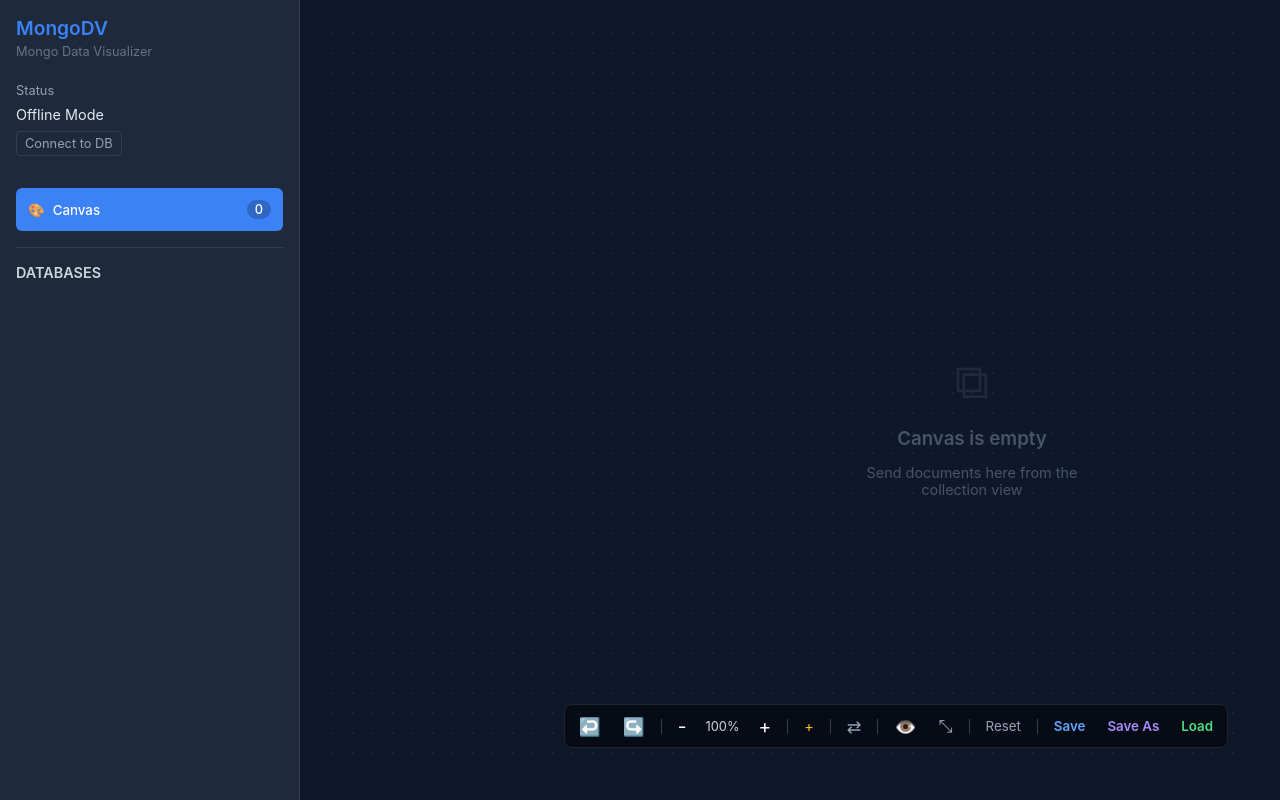
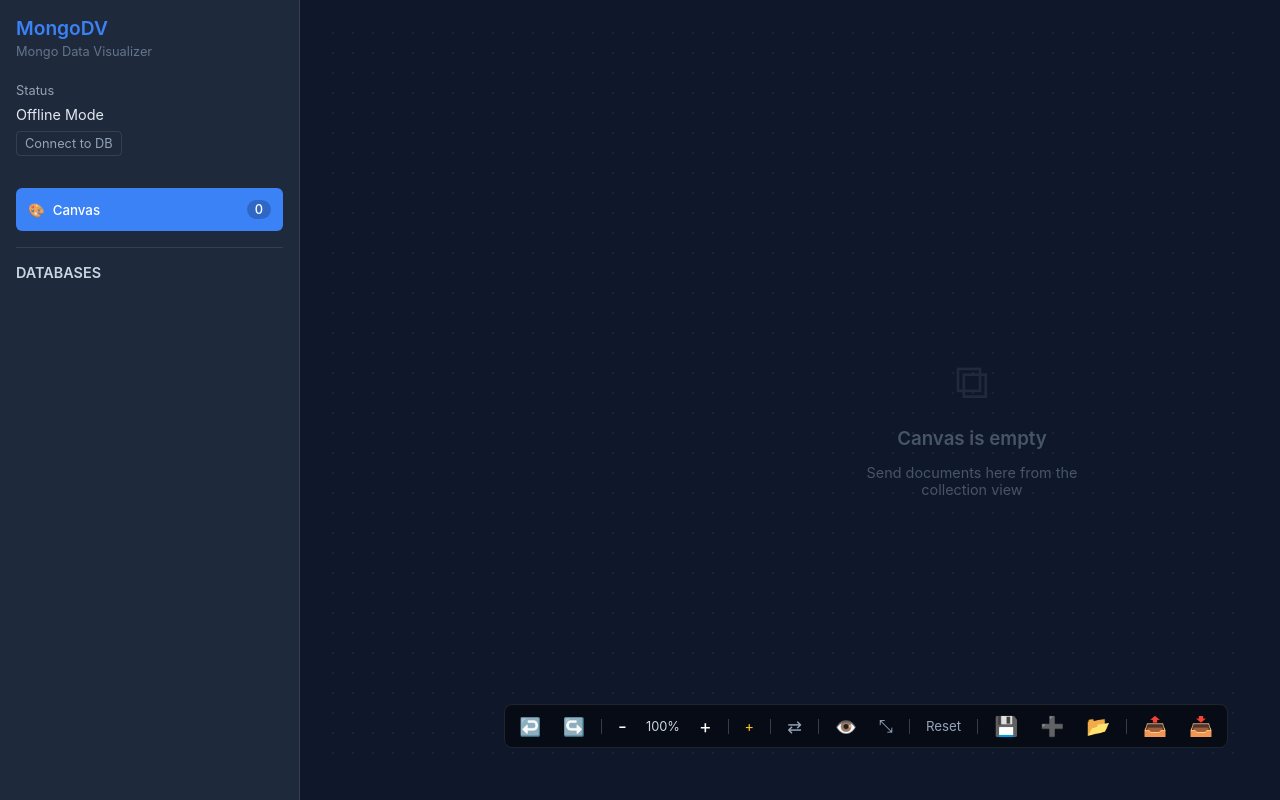
Before and after one commit to michaeljamesrojas/MongoDV, a React (Vite) app in the folder client/: page / in a window 1280 px wide. Both pictures are taken after a click on the button "Open Visualizer Canvas (Offline)". Built offline with nearby package versions, Linux system fonts and the light colour scheme.

Commit message:
export and import

```diff
--- a/client/src/App.jsx
+++ b/client/src/App.jsx
@@ -648,6 +648,104 @@ function App() {
     setSaveLoadModalState(prev => ({ ...prev, savedList: list }));
   };
 
+  const getExportData = () => {
+    const snapshot = getCanvasSnapshot(true); // Include view state
+    // Convert Sets to Arrays for JSON serialization
+    return {
+      ...snapshot,
+      markedSources: Array.from(snapshot.markedSources),
+      highlightedFields: Array.from(snapshot.highlightedFields),
+      hoistedFields: Array.from(snapshot.hoistedFields)
+    };
+  };
+
+  const handleExport = async () => {
+    // Feature Check: File System Access API (Browser Native Save Dialog)
+    if ('showSaveFilePicker' in window) {
+      try {
+        const exportData = getExportData();
+        const data = JSON.stringify(exportData, null, 2);
+        const blob = new Blob([data], { type: 'application/json' });
+
+        const handle = await window.showSaveFilePicker({
+          suggestedName: `mongoDV-export-${new Date().toISOString().slice(0, 19).replace(/:/g, '-')}.json`,
+          types: [{
+            description: 'JSON Files',
+            accept: { 'application/json': ['.json'] },
+          }],
+        });
+
+        const writable = await handle.createWritable();
+        await writable.write(blob);
+        await writable.close();
+
+        showToast('Exported successfully', 'success', 2000);
+      } catch (err) {
+        if (err.name !== 'AbortError') {
+          console.error("Export failed:", err);
+          showToast('Export failed', 'error');
+        }
+        // User cancelled is fine, do nothing
+      }
+    } else {
+      // Fallback: Open modal to ask for filename (Method 2)
+      setSaveLoadModalState({ isOpen: true, mode: 'export', savedList: [] });
+    }
+  };
+
+  const handleConfirmExport = (name) => {
+    try {
+      const exportData = getExportData();
+      const data = JSON.stringify(exportData, null, 2);
+      const blob = new Blob([data], { type: 'application/json' });
+      const url = URL.createObjectURL(blob);
+      const link = document.createElement('a');
+      link.href = url;
+      // Ensure .json extension
+      const fileName = name.endsWith('.json') ? name : `${name}.json`;
+      link.download = fileName;
+      document.body.appendChild(link);
+      link.click();
+      document.body.removeChild(link);
+      URL.revokeObjectURL(url);
+
+      setSaveLoadModalState(prev => ({ ...prev, isOpen: false }));
+      showToast('Exported successfully', 'success', 2000);
+    } catch (err) {
+      console.error("Export failed:", err);
+      showToast('Export failed', 'error');
+    }
+  };
+
+  const fileInputRef = React.useRef(null);
+
+  const handleImportClick = () => {
+    if (fileInputRef.current) {
+      fileInputRef.current.value = ''; // Reset to allow selecting same file again
+      fileInputRef.current.click();
+    }
+  };
+
+  const handleFileChange = (e) => {
+    const file = e.target.files[0];
+    if (!file) return;
+
+    const reader = new FileReader();
+    reader.onload = (event) => {
+      try {
+        const json = JSON.parse(event.target.result);
+        restoreCanvasSnapshot(json, true);
+        history.clear(); // Clear history as this is a fresh state load
+        setCurrentSaveName(null); // Clear current save name as it's an imported file
+        showToast('Imported successfully', 'success', 2000);
+      } catch (err) {
+        console.error("Import failed:", err);
+        showToast('Invalid export file', 'error');
+      }
+    };
+    reader.readAsText(file);
+  };
+
 
   const Sidebar = () => (
     <div style={{
@@ -982,6 +1080,8 @@ function App() {
                 onRedo={handleRedo}
                 canUndo={history.canUndo}
                 canRedo={history.canRedo}
+                onExport={handleExport}
+                onImport={handleImportClick}
               />
             ) : selectedCollection ? (
               <div style={{ height: '100%', display: 'flex', flexDirection: 'column' }}>
@@ -1129,11 +1229,22 @@ function App() {
         onClose={() => setSaveLoadModalState(prev => ({ ...prev, isOpen: false }))}
         mode={saveLoadModalState.mode}
         existingSaves={saveLoadModalState.savedList}
-        onConfirm={saveLoadModalState.mode === 'save' ? handleConfirmSave : handleConfirmLoad}
+        onConfirm={
+          saveLoadModalState.mode === 'save' ? handleConfirmSave :
+            saveLoadModalState.mode === 'export' ? handleConfirmExport :
+              handleConfirmLoad
+        }
         onDelete={handleDeleteSave}
       />
 
       <Toaster />
+      <input
+        type="file"
+        ref={fileInputRef}
+        onChange={handleFileChange}
+        accept=".json"
+        style={{ display: 'none' }}
+      />
     </div>
   );
 }
--- a/client/src/components/Canvas.jsx
+++ b/client/src/components/Canvas.jsx
@@ -744,6 +744,8 @@ const Canvas = ({
     onSave,
     onSaveAs,
     onLoad,
+    onExport,
+    onImport,
     currentSaveName,
     gapNodes = [],
     onUpdateGapNodePosition,
@@ -2273,9 +2275,42 @@ const Canvas = ({
                         📁 {currentSaveName}
                     </span>
                 )}
-                <button onClick={onSave} title={currentSaveName ? `Save to "${currentSaveName}"` : "Save Canvas State"} style={{ background: 'transparent', border: 'none', color: '#60a5fa', cursor: 'pointer', fontWeight: 600 }}>Save</button>
-                <button onClick={onSaveAs} title="Save As New..." style={{ background: 'transparent', border: 'none', color: '#a78bfa', cursor: 'pointer', fontWeight: 600 }}>Save As</button>
-                <button onClick={onLoad} title="Load Canvas State" style={{ background: 'transparent', border: 'none', color: '#4ade80', cursor: 'pointer', fontWeight: 600 }}>Load</button>
+                <button
+                    onClick={onSave}
+                    title={currentSaveName ? `Save to "${currentSaveName}"` : "Save Canvas State"}
+                    style={{ background: 'transparent', border: 'none', color: '#60a5fa', cursor: 'pointer', fontSize: '1.2rem' }}
+                >
+                    💾
+                </button>
+                <button
+                    onClick={onSaveAs}
+                    title="Save As New..."
+                    style={{ background: 'transparent', border: 'none', color: '#a78bfa', cursor: 'pointer', fontSize: '1.2rem' }}
+                >
+                    ➕
+                </button>
+                <button
+                    onClick={onLoad}
+                    title="Load Canvas State"
+                    style={{ background: 'transparent', border: 'none', color: '#4ade80', cursor: 'pointer', fontSize: '1.2rem' }}
+                >
+                    📂
+                </button>
+                <div style={{ width: '1px', height: '15px', background: 'rgba(255,255,255,0.2)' }}></div>
+                <button
+                    onClick={onExport}
+                    title="Export to JSON"
+                    style={{ background: 'transparent', border: 'none', color: '#38bdf8', cursor: 'pointer', fontSize: '1.2rem' }}
+                >
+                    📤
+                </button>
+                <button
+                    onClick={onImport}
+                    title="Import from JSON"
+                    style={{ background: 'transparent', border: 'none', color: '#38bdf8', cursor: 'pointer', fontSize: '1.2rem' }}
+                >
+                    📥
+                </button>
             </div>
         </div >
     );
--- a/client/src/components/SaveLoadModal.jsx
+++ b/client/src/components/SaveLoadModal.jsx
@@ -15,7 +15,7 @@ const SaveLoadModal = ({ isOpen, onClose, mode, onConfirm, existingSaves = [], o
 
     const handleSubmit = (e) => {
         e.preventDefault();
-        if (mode === 'save' && name.trim()) {
+        if ((mode === 'save' || mode === 'export') && name.trim()) {
             onConfirm(name.trim());
         } else if (mode === 'load' && selectedSave) {
             onConfirm(selectedSave);
@@ -54,7 +54,7 @@ const SaveLoadModal = ({ isOpen, onClose, mode, onConfirm, existingSaves = [], o
             >
                 <div style={{ display: 'flex', justifyContent: 'space-between', alignItems: 'center' }}>
                     <h2 style={{ margin: 0, fontSize: '1.25rem', color: '#f8fafc' }}>
-                        {mode === 'save' ? 'Save Canvas' : 'Load Canvas'}
+                        {mode === 'save' ? 'Save Canvas' : mode === 'export' ? 'Export Canvas' : 'Load Canvas'}
                     </h2>
                     <button
                         onClick={onClose}
@@ -65,15 +65,15 @@ const SaveLoadModal = ({ isOpen, onClose, mode, onConfirm, existingSaves = [], o
                 </div>
 
                 <form onSubmit={handleSubmit} style={{ display: 'flex', flexDirection: 'column', gap: '1rem' }}>
-                    {mode === 'save' ? (
+                    {mode === 'save' || mode === 'export' ? (
                         <div style={{ display: 'flex', flexDirection: 'column', gap: '1rem' }}>
                             <div>
-                                <label style={{ display: 'block', marginBottom: '0.5rem', color: '#cbd5e1', fontSize: '0.9rem' }}>Save Name</label>
+                                <label style={{ display: 'block', marginBottom: '0.5rem', color: '#cbd5e1', fontSize: '0.9rem' }}>{mode === 'export' ? 'Export Filename' : 'Save Name'}</label>
                                 <input
                                     type="text"
                                     value={name}
                                     onChange={(e) => setName(e.target.value)}
-                                    placeholder="e.g. Project Alpha"
+                                    placeholder={mode === 'export' ? "mongoDV-export" : "e.g. Project Alpha"}
                                     autoFocus
                                     style={{
                                         width: '100%',
@@ -194,19 +194,19 @@ const SaveLoadModal = ({ isOpen, onClose, mode, onConfirm, existingSaves = [], o
                         </button>
                         <button
                             type="submit"
-                            disabled={mode === 'save' ? !name.trim() : !selectedSave}
+                            disabled={(mode === 'save' || mode === 'export') ? !name.trim() : !selectedSave}
                             style={{
                                 padding: '0.5rem 1rem',
                                 borderRadius: '6px',
                                 border: 'none',
                                 background: 'var(--primary)',
                                 color: 'white',
-                                cursor: (mode === 'save' ? !name.trim() : !selectedSave) ? 'not-allowed' : 'pointer',
-                                opacity: (mode === 'save' ? !name.trim() : !selectedSave) ? 0.5 : 1,
+                                cursor: ((mode === 'save' || mode === 'export') ? !name.trim() : !selectedSave) ? 'not-allowed' : 'pointer',
+                                opacity: ((mode === 'save' || mode === 'export') ? !name.trim() : !selectedSave) ? 0.5 : 1,
                                 fontWeight: 600
                             }}
                         >
-                            {mode === 'save' ? 'Save' : 'Load'}
+                            {mode === 'save' || mode === 'export' ? 'Save/Export' : 'Load'}
                         </button>
                     </div>
                 </form>
```
